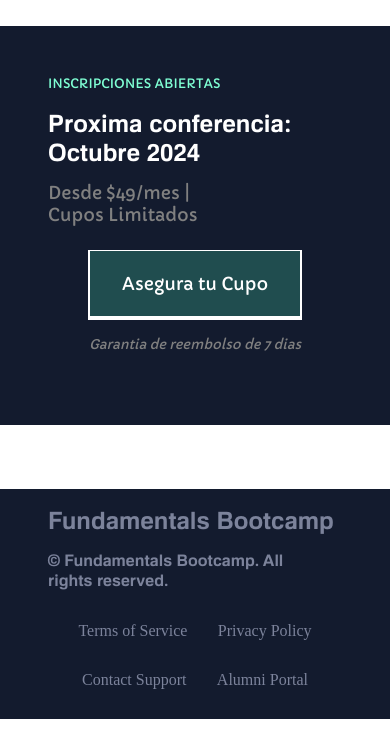
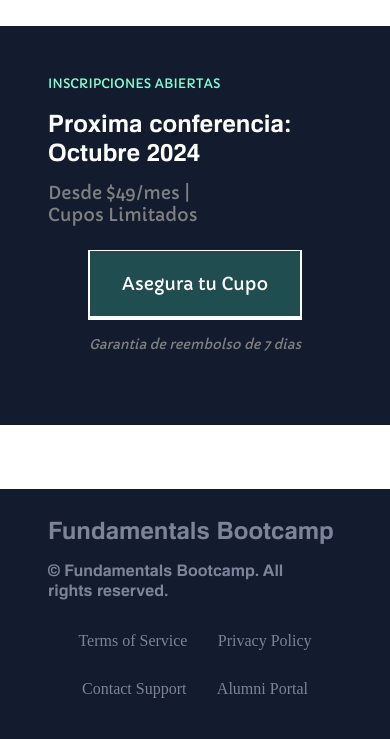
Before and after one commit to ElDavih/Ejercicio-landing-page, a website: page src/index.html in a window 390 px wide. Shown: the part 2201-2940 px from the top of the page. Drawn offline with Linux system fonts and the light colour scheme.

Commit message:
Fixing responsive design

```diff
--- a/src/global/global.css
+++ b/src/global/global.css
@@ -321,7 +321,7 @@
   justify-content: space-between;
   align-items: center;
   background-color: rgb(19 27 46);
-  height: 230px;
+  height: 250px;
   margin-top: 4rem;
 
   & .footer-title {
@@ -383,6 +383,7 @@
   footer {
     flex-direction: column;
     align-items: center;
+    justify-content: center;
   }
 
   .footer-term nav {
```
